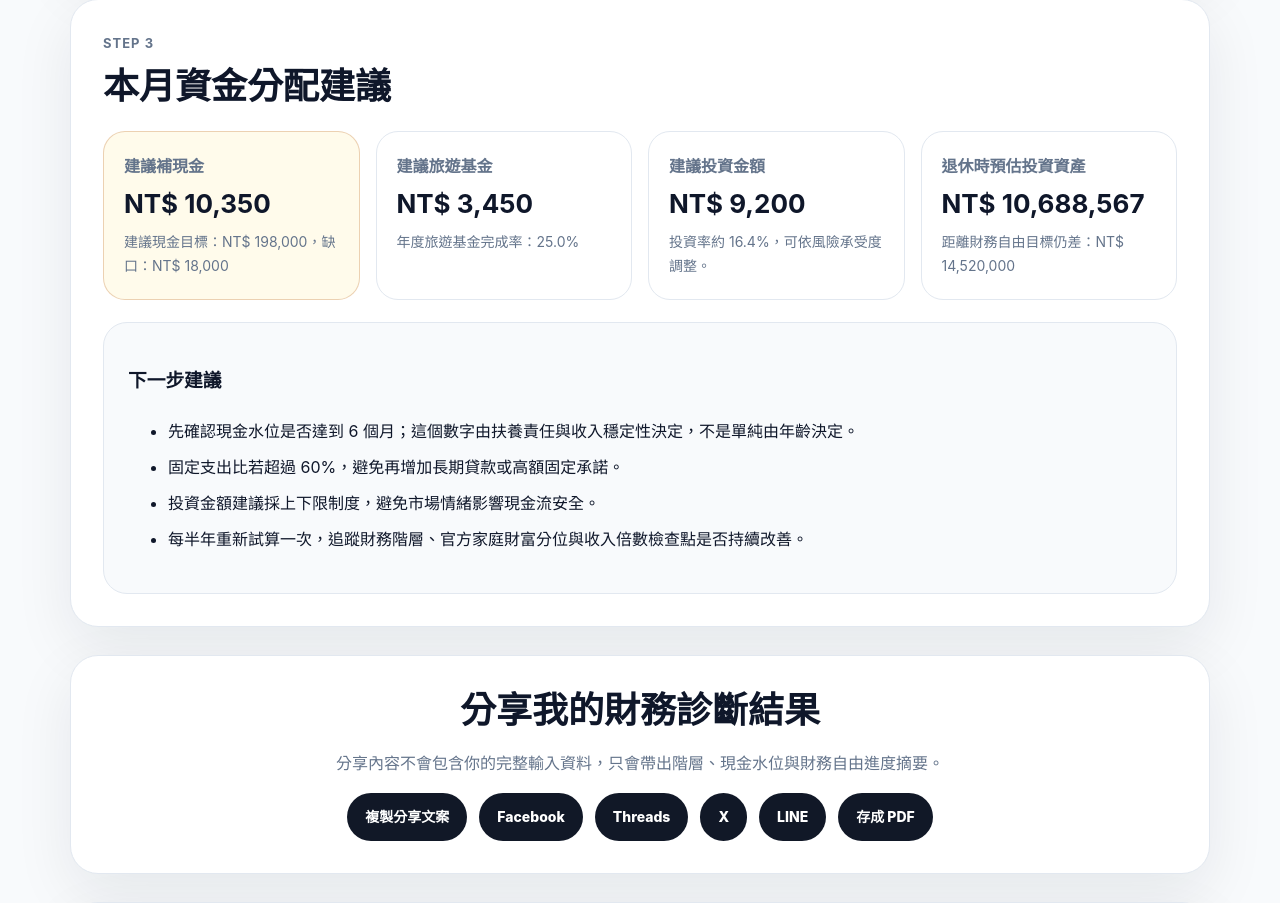
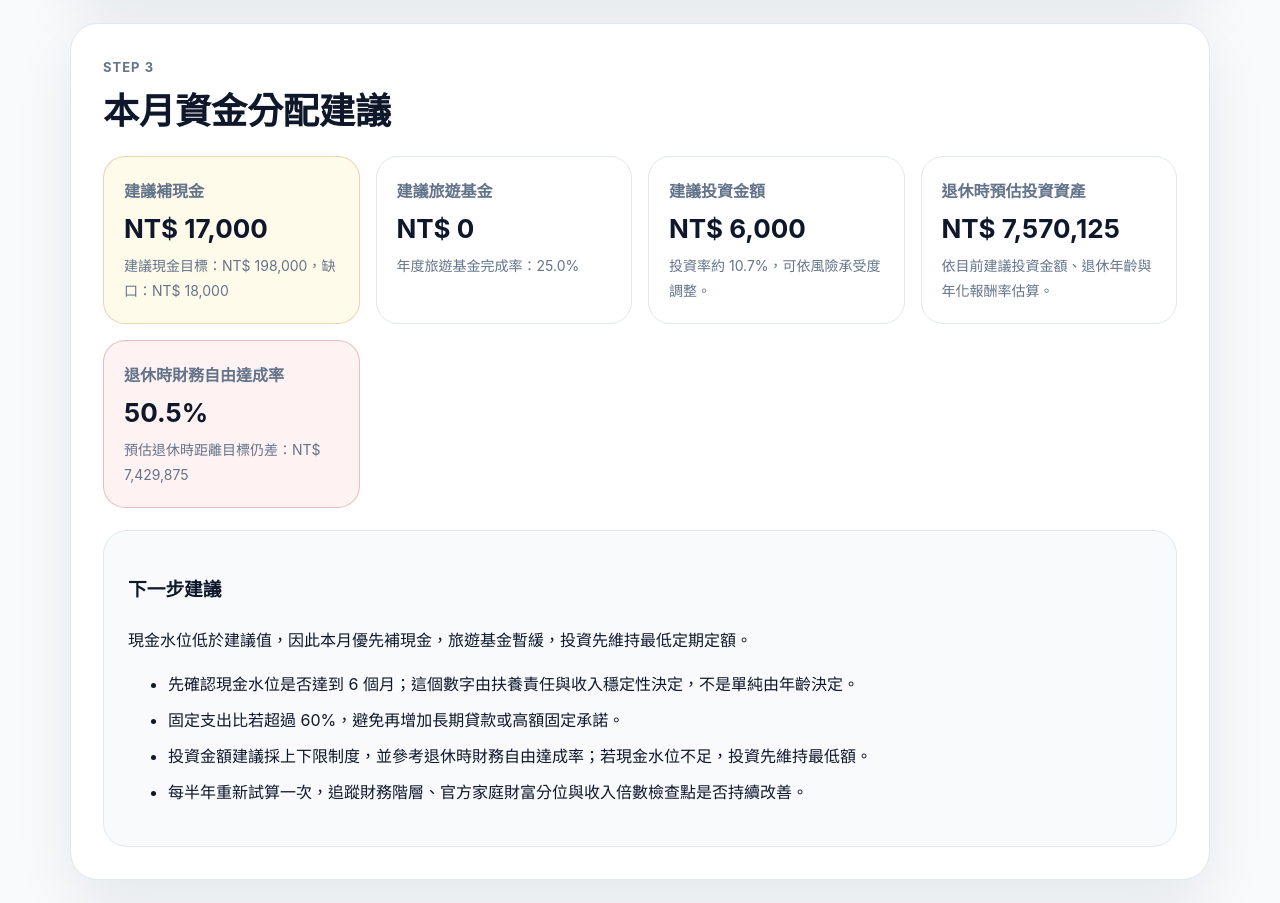
Before and after one commit to JulieChang/fire-pwa-complete, a React (Vite) app: page / in a window 1280 px wide. Shown: the part 6405-7308 px from the top of the page. Built offline with nearby package versions, Linux system fonts and the light colour scheme.

Commit message:
Add files via upload

```diff
--- a/src/App.jsx
+++ b/src/App.jsx
@@ -400,32 +400,57 @@ function HomePage() {
     const monthlyTravelSaving = Math.max((annualTravelBudget - currentTravelFund) / 12, 0);
     const minInvestment = toNumber(data.minInvestment);
     const maxInvestment = toNumber(data.maxInvestment);
-    let suggestedCashTopUp = 0;
-    let suggestedTravelTopUp = 0;
-    let suggestedInvestment = 0;
-    if (available > 0) {
-      if (cashRunwayMonths < 3) {
-        suggestedCashTopUp = Math.round(available * 0.75);
-        suggestedInvestment = Math.min(minInvestment, Math.max(available - suggestedCashTopUp, 0));
-      } else if (cashRunwayMonths < recommendedRunwayMonths) {
-        suggestedCashTopUp = Math.round(available * 0.45);
-        suggestedTravelTopUp = Math.min(monthlyTravelSaving, Math.max(available * 0.15, 0));
-        suggestedInvestment = Math.min(maxInvestment, Math.max(available - suggestedCashTopUp - suggestedTravelTopUp, minInvestment));
-      } else {
-        suggestedTravelTopUp = Math.min(monthlyTravelSaving, Math.max(available * 0.15, 0));
-        suggestedInvestment = Math.min(maxInvestment, Math.max(available - suggestedTravelTopUp, minInvestment));
-        suggestedCashTopUp = Math.max(available - suggestedTravelTopUp - suggestedInvestment, 0);
-      }
-    }
-    const investmentRate = monthlyTotalIncome > 0 ? (suggestedInvestment / monthlyTotalIncome) * 100 : 0;
     const financialFreedomTarget = toNumber(data.retirementMonthlyCashflow) * 12 * 25;
     const financialFreedomProgress = financialFreedomTarget > 0 ? (investableNetWorth / financialFreedomTarget) * 100 : 0;
     const financialFreedomGap = financialFreedomTarget - investableNetWorth;
     const monthsToRetirement = Math.max((toNumber(data.retirementAge) - toNumber(data.age)) * 12, 0);
     const monthlyRate = Math.pow(1 + toNumber(data.annualReturnRate) / 100, 1 / 12) - 1;
+    const growthFactor = Math.pow(1 + monthlyRate, monthsToRetirement);
+    const annuityFactor = monthlyRate === 0
+      ? monthsToRetirement
+      : (growthFactor - 1) / monthlyRate;
+    const requiredMonthlyInvestmentForTarget = monthsToRetirement > 0 && annuityFactor > 0
+      ? Math.max((financialFreedomTarget - currentInvestmentAsset * growthFactor) / annuityFactor, 0)
+      : Math.max(financialFreedomTarget - currentInvestmentAsset, 0);
+    let suggestedCashTopUp = 0;
+    let suggestedTravelTopUp = 0;
+    let suggestedInvestment = 0;
+    let allocationStrategyNote = "";
+    if (available > 0) {
+      const cappedMinimumInvestment = Math.min(minInvestment, available);
+      if (cashRunwayMonths < recommendedRunwayMonths) {
+        suggestedInvestment = Math.min(maxInvestment, cappedMinimumInvestment);
+        suggestedTravelTopUp = 0;
+        suggestedCashTopUp = Math.max(available - suggestedInvestment, 0);
+        allocationStrategyNote = "現金水位低於建議值，因此本月優先補現金，旅遊基金暫緩，投資先維持最低定期定額。";
+      } else {
+        const baselineProjection = currentInvestmentAsset * growthFactor + cappedMinimumInvestment * annuityFactor;
+        const baselineRetirementRate = financialFreedomTarget > 0 ? (baselineProjection / financialFreedomTarget) * 100 : 0;
+        if (baselineRetirementRate < 80) {
+          suggestedTravelTopUp = Math.min(monthlyTravelSaving, Math.max(available * 0.1, 0));
+          const targetInvestment = Math.max(cappedMinimumInvestment, Math.min(requiredMonthlyInvestmentForTarget, maxInvestment));
+          suggestedInvestment = Math.min(targetInvestment, Math.max(available - suggestedTravelTopUp, 0));
+          suggestedCashTopUp = Math.max(available - suggestedTravelTopUp - suggestedInvestment, 0);
+          allocationStrategyNote = "現金水位已達標但退休時達成率偏低，因此提高投資比重，旅遊基金維持低檔。";
+        } else {
+          suggestedTravelTopUp = Math.min(monthlyTravelSaving, Math.max(available * 0.2, 0));
+          suggestedInvestment = Math.min(maxInvestment, Math.max(cappedMinimumInvestment, available * 0.5));
+          suggestedCashTopUp = Math.max(available - suggestedTravelTopUp - suggestedInvestment, 0);
+          allocationStrategyNote = "現金水位與退休節奏相對穩定，可維持投資紀律，並保留旅遊與生活彈性。";
+        }
+      }
+    } else {
+      allocationStrategyNote = "本月可分配金額為負，應優先檢查固定支出與貸款壓力。";
+    }
+    suggestedCashTopUp = Math.round(suggestedCashTopUp);
+    suggestedTravelTopUp = Math.round(suggestedTravelTopUp);
+    suggestedInvestment = Math.round(suggestedInvestment);
+    const investmentRate = monthlyTotalIncome > 0 ? (suggestedInvestment / monthlyTotalIncome) * 100 : 0;
     const projectedInvestmentAtRetirement = monthsToRetirement === 0
       ? currentInvestmentAsset
-      : currentInvestmentAsset * Math.pow(1 + monthlyRate, monthsToRetirement) + suggestedInvestment * ((Math.pow(1 + monthlyRate, monthsToRetirement) - 1) / (monthlyRate || 1));
+      : currentInvestmentAsset * growthFactor + suggestedInvestment * annuityFactor;
+    const projectedFinancialFreedomRate = financialFreedomTarget > 0 ? (projectedInvestmentAtRetirement / financialFreedomTarget) * 100 : 0;
+    const projectedFinancialFreedomGap = financialFreedomTarget - projectedInvestmentAtRetirement;
     const monthsToNextTier = suggestedInvestment > 0 && wealthTier.nextThreshold
       ? Math.ceil(Math.log((wealthTier.nextThreshold * monthlyRate + suggestedInvestment) / (Math.max(investableNetWorth, 0) * monthlyRate + suggestedInvestment)) / Math.log(1 + monthlyRate))
       : null;
@@ -453,7 +478,7 @@ function HomePage() {
       savingRate, fixedExpenseRatio, investmentRate, ageBenchmark, stableBenchmarkAsset, conservativeBenchmarkAsset,
       aggressiveBenchmarkAsset, incomeMultiple, gapToStableBenchmark, gapToStableBenchmarkPercent, wealthTier, totalWealthTier, taiwanHouseholdWealthPosition, gapToTaiwanMedianWealth, gapToNextTaiwanWealthDecile, gapToNextTier, gapToNextTotalTier, travelProgress,
       monthlyTravelSaving, suggestedCashTopUp, suggestedTravelTopUp, suggestedInvestment, financialFreedomTarget,
-      financialFreedomProgress, financialFreedomGap, projectedInvestmentAtRetirement, monthsToNextTier, score, scoreBreakdown,
+      financialFreedomProgress, financialFreedomGap, projectedInvestmentAtRetirement, projectedFinancialFreedomRate, projectedFinancialFreedomGap, requiredMonthlyInvestmentForTarget, allocationStrategyNote, monthsToNextTier, score, scoreBreakdown,
     };
   }, [calculatedInputs]);
 
@@ -743,7 +768,8 @@ function HomePage() {
           <MetricCard title="現金安全月數" value={`${result.cashRunwayMonths.toFixed(1)} 個月`} note={`${result.recommendedRunwayReason}。建議 ${result.recommendedRunwayMonths} 個月。`} tone={cashTone} />
           <MetricCard title="固定支出比" value={formatPercent(result.fixedExpenseRatio)} note="超過 60% 代表現金流壓力偏高。" tone={expenseTone} />
           <MetricCard title="每月可分配金額" value={formatNTD(result.available)} note="月收入＋獎金月平均－固定支出。" tone={result.available >= 0 ? "good" : "danger"} />
-          <MetricCard title="財務自由進度" value={formatPercent(result.financialFreedomProgress)} note={`目標資產：${formatNTD(result.financialFreedomTarget)}`} />
+          <MetricCard title="財務自由目前進度" value={formatPercent(result.financialFreedomProgress)} note={`目前可投資淨資產 ÷ 目標資產 ${formatNTD(result.financialFreedomTarget)}`} />
+          <MetricCard title="退休時財務自由達成率" value={formatPercent(result.projectedFinancialFreedomRate)} note={`退休時預估缺口：${formatNTD(Math.max(result.projectedFinancialFreedomGap, 0))}`} tone={result.projectedFinancialFreedomRate >= 100 ? "good" : result.projectedFinancialFreedomRate >= 80 ? "warning" : "danger"} />
         </div>
 
         <div className="benchmark-explanation">
@@ -773,14 +799,16 @@ function HomePage() {
           <MetricCard title="建議補現金" value={formatNTD(result.suggestedCashTopUp)} note={`建議現金目標：${formatNTD(result.recommendedCashTarget)}，缺口：${formatNTD(result.cashGap)}`} tone={cashTone} />
           <MetricCard title="建議旅遊基金" value={formatNTD(result.suggestedTravelTopUp)} note={`年度旅遊基金完成率：${formatPercent(result.travelProgress)}`} />
           <MetricCard title="建議投資金額" value={formatNTD(result.suggestedInvestment)} note={`投資率約 ${formatPercent(result.investmentRate)}，可依風險承受度調整。`} />
-          <MetricCard title="退休時預估投資資產" value={formatNTD(result.projectedInvestmentAtRetirement)} note={`距離財務自由目標仍差：${formatNTD(result.financialFreedomGap)}`} />
+          <MetricCard title="退休時預估投資資產" value={formatNTD(result.projectedInvestmentAtRetirement)} note={`依目前建議投資金額、退休年齡與年化報酬率估算。`} />
+          <MetricCard title="退休時財務自由達成率" value={formatPercent(result.projectedFinancialFreedomRate)} note={result.projectedFinancialFreedomGap > 0 ? `預估退休時距離目標仍差：${formatNTD(result.projectedFinancialFreedomGap)}` : "依目前節奏，退休時預估可達成財務自由目標。"} tone={result.projectedFinancialFreedomRate >= 100 ? "good" : result.projectedFinancialFreedomRate >= 80 ? "warning" : "danger"} />
         </div>
         <div className="advice-box">
           <h3>下一步建議</h3>
+          <p>{result.allocationStrategyNote}</p>
           <ul>
             <li>先確認現金水位是否達到 {result.recommendedRunwayMonths} 個月；這個數字由扶養責任與收入穩定性決定，不是單純由年齡決定。</li>
             <li>固定支出比若超過 60%，避免再增加長期貸款或高額固定承諾。</li>
-            <li>投資金額建議採上下限制度，避免市場情緒影響現金流安全。</li>
+            <li>投資金額建議採上下限制度，並參考退休時財務自由達成率；若現金水位不足，投資先維持最低額。</li>
             <li>每半年重新試算一次，追蹤財務階層、官方家庭財富分位與收入倍數檢查點是否持續改善。</li>
           </ul>
         </div>
```
